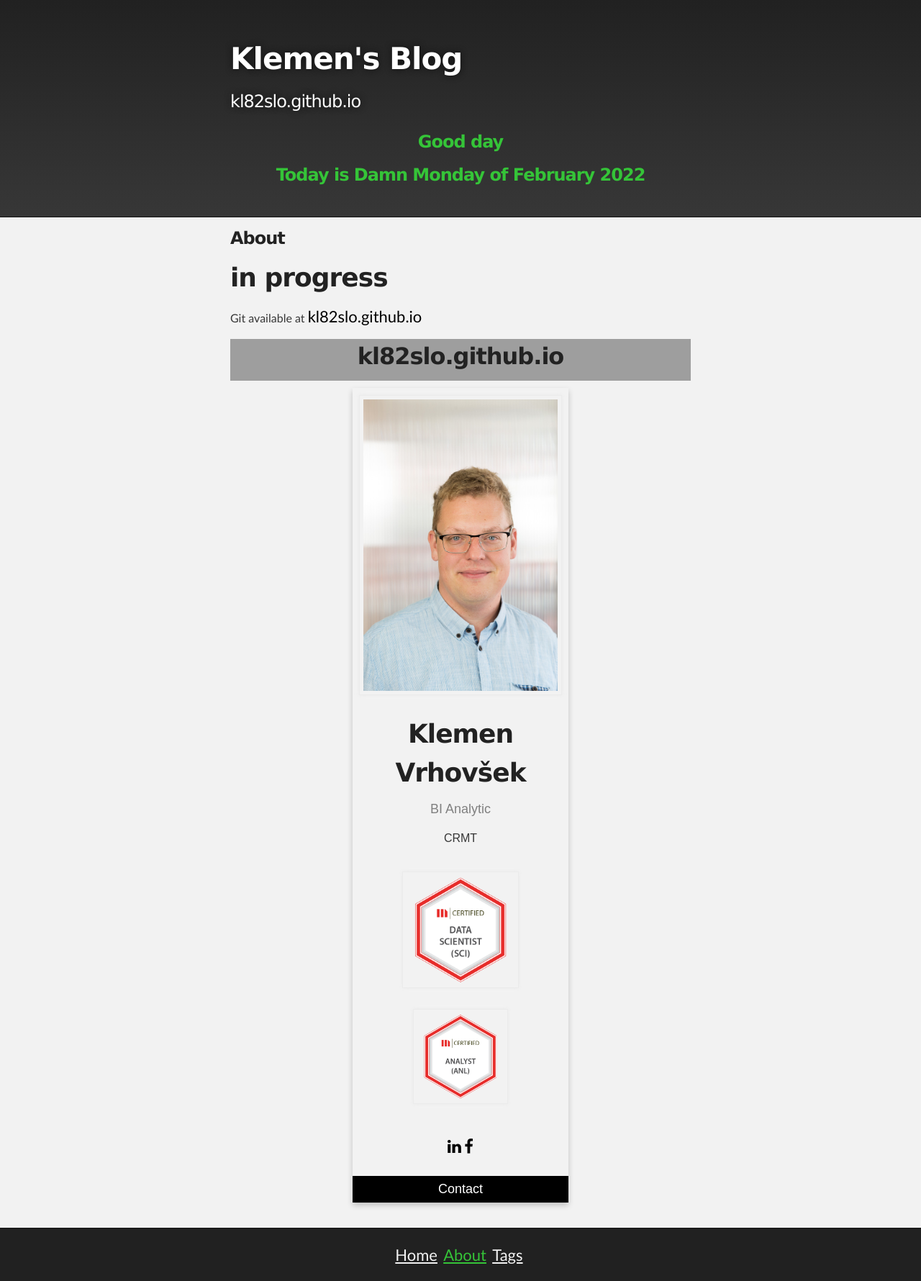
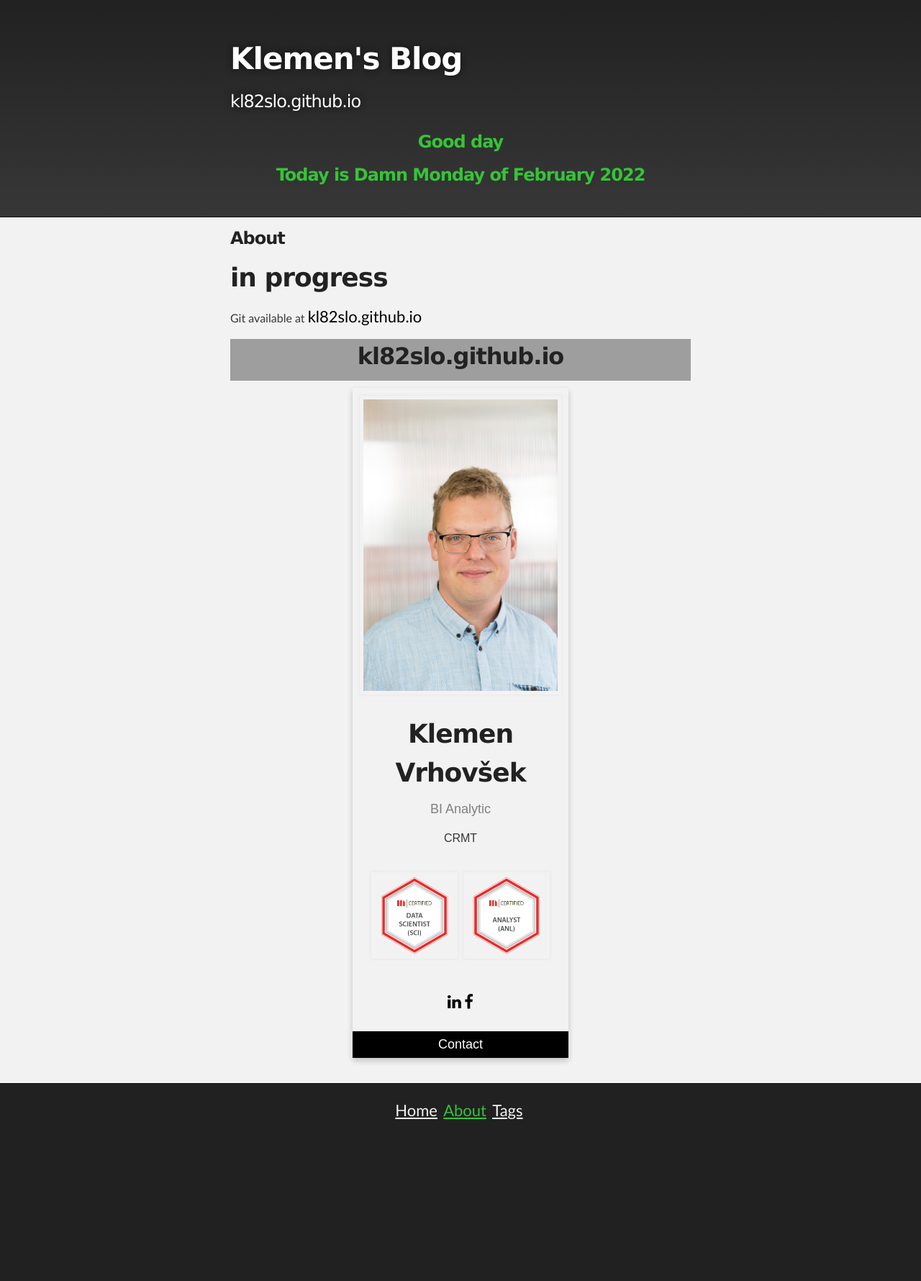
Before and after one commit to kl82slo/kl82slo.github.io, a Jekyll site: the page built from about.md, in a window 1280 px wide. Shown: the whole page at 72% size. Built offline with Jekyll 4.4.1, drawn with Linux system fonts in a browser that asks for light colours; after the commit the page ends 1579 px from its top, so only the background shows below that; grey boxes are pictures that could not be loaded.

Commit message:
Update about.md

```diff
--- a/about.md
+++ b/about.md
@@ -66,12 +66,12 @@
      <div style="margin: 24px 0;">
 
       <a href="https://www.credential.net/e6e7597e-2173-4501-ad4a-dab1ae706dda#gs.ovl60o">
-      <img alt="SCI" src="/img/Info/SCI.png" style="width=150" height="150">
+      <img alt="SCI" src="/img/Info/SCI.png" style="width=110" height="110">
       </a>
       <!--- SCI --->
 
        <a href="https://www.credential.net/f90c2f05-ee25-414c-91ef-ed39f1e75dc7#gs.ovl66e">
-       <img alt="ANL" src="/img/Info/ANL.png" style="width=120" height="120">
+       <img alt="ANL" src="/img/Info/ANL.png" style="width=110" height="110">
        </a>
        <!--- ANL --->
 
```
